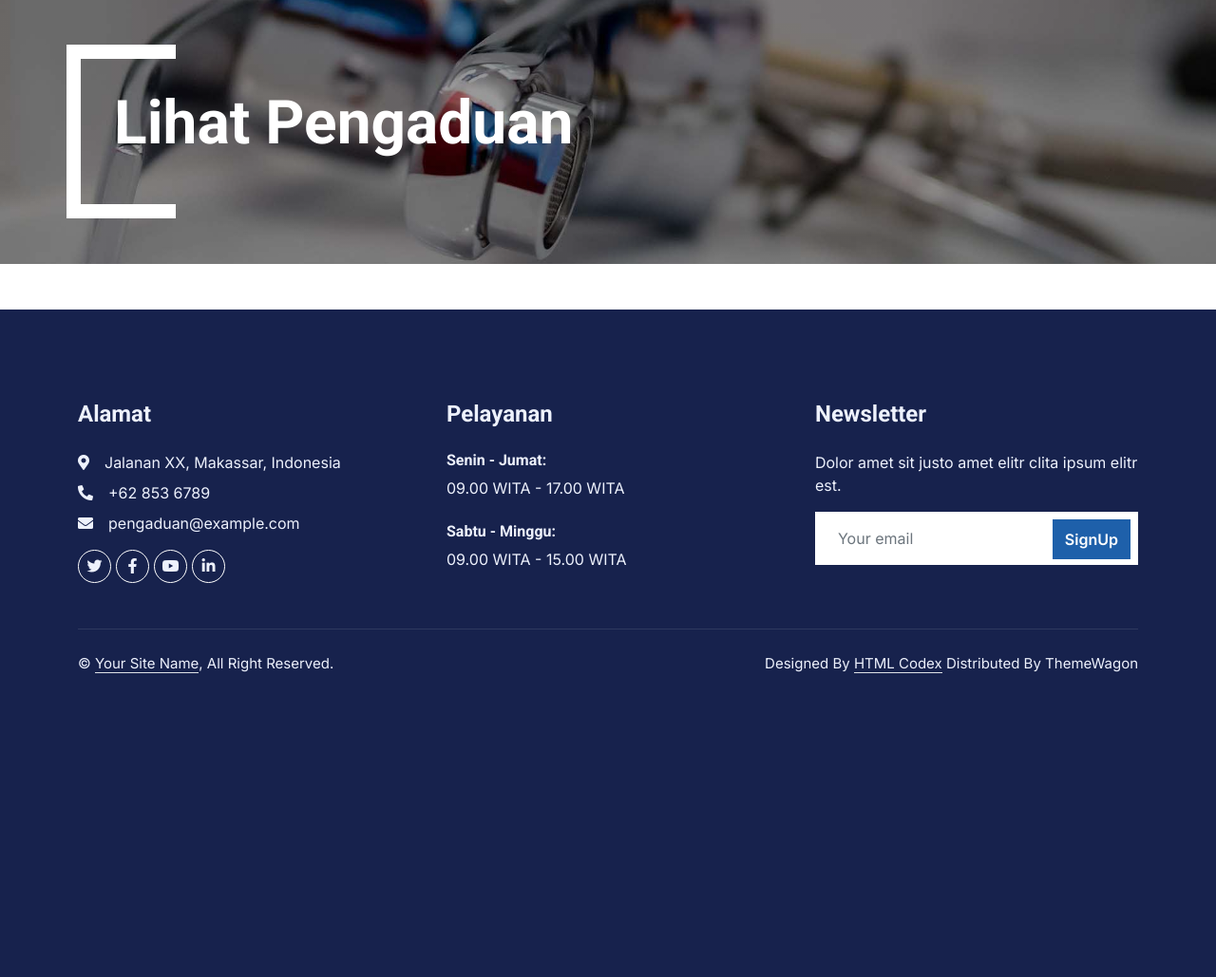
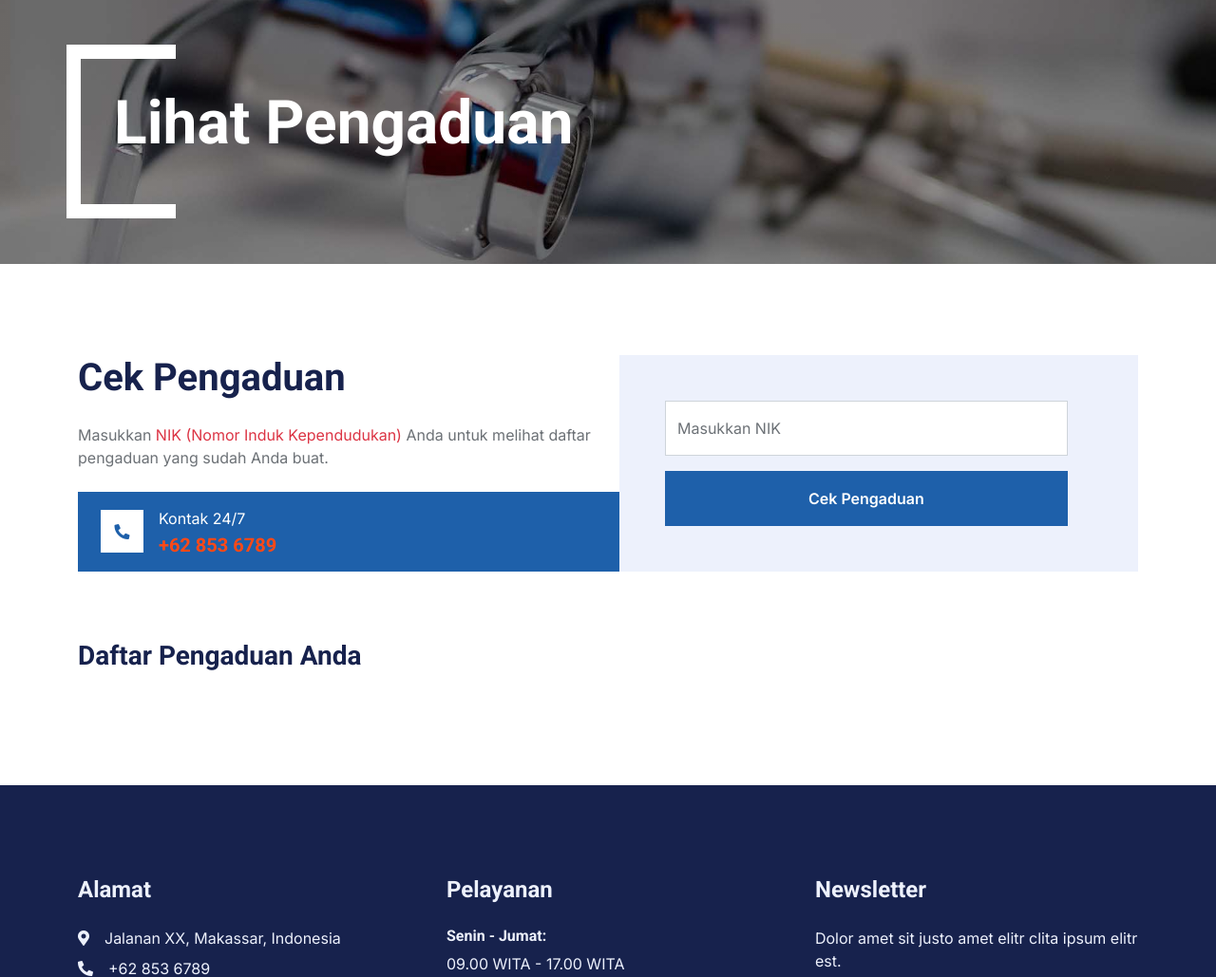
Before and after one commit to adermaulana/pengaduan, a PHP site: page /lihatpengaduan.php in a window 1280 px wide. Shown: the part 160-1189 px from the top of the page at 95% size. Before the commit the page ends 869 px from the top, so only its background shows below. Run offline with PHP 8.4, Linux system fonts and the light colour scheme; some libraries are stand-ins or nearby versions.

Commit message:
pengaduan

```diff
--- a/lihatpengaduan.php
+++ b/lihatpengaduan.php
@@ -1,3 +1,9 @@
+<?php
+
+include 'koneksi.php';
+
+?>
+
 <!DOCTYPE html>
 <html lang="en">
 
@@ -33,13 +39,7 @@
 </head>
 
 <body>
-    <!-- Spinner Start -->
-    <div id="spinner" class="show bg-white position-fixed translate-middle w-100 vh-100 top-50 start-50 d-flex align-items-center justify-content-center">
-        <div class="spinner-border text-primary" style="width: 3rem; height: 3rem;" role="status">
-            <span class="sr-only">Loading...</span>
-        </div>
-    </div>
-    <!-- Spinner End -->
+
 
 
     <!-- Topbar Start -->
@@ -112,12 +112,12 @@
     </div>
     <!-- Page Header End -->
 
-    <!-- <div class="container-xxl py-5">
+    <div class="container-xxl py-5">
     <div class="container">
         <div class="row g-4">
             <div class="col-md-6 wow fadeInUp" data-wow-delay="0.1s">
-                    <h1 class="mb-4">Laporan Pengaduan</h1>
-                    <p class="mb-4"> <span class="text-danger">Pastikan NIK (Nomor Induk Kependudukan) anda terdaftar di kecamatan XX</span> agar bisa melakukan pengaduan pada website pengaduan kecamatan XX. Halaman Cek NIK (Nomor Induk Kependudukan) bisa diakses disini<a href="nik.php"> Cek NIK</a>.</p>
+                <h1 class="mb-4">Cek Pengaduan</h1>
+                <p class="mb-4">Masukkan <span class="text-danger">NIK (Nomor Induk Kependudukan)</span> Anda untuk melihat daftar pengaduan yang sudah Anda buat.</p>
                 <div class="mt-4 mt-lg-0 me-lg-n4 py-3 px-4 bg-primary d-flex align-items-center">
                     <div class="d-flex flex-shrink-0 align-items-center justify-content-center bg-white" style="width: 45px; height: 45px;">
                         <i class="fa fa-phone-alt text-primary"></i>
@@ -130,54 +130,90 @@
             </div>
             <div class="col-md-6 wow fadeInUp" data-wow-delay="0.1s">
                 <div class="bg-light p-5 h-100 d-flex align-items-center">
-                        <form>
+                    <!-- Form untuk memasukkan NIK -->
+                    <form action="lihatpengaduan.php" method="POST">
                         <div class="row g-3">
                             <div class="col-12">
                                 <div class="form-floating">
-                                        <input type="text" class="form-control" id="nama" placeholder="Nama Anda">
-                                        <label for="name">Nama</label>
+                                    <input type="text" class="form-control" id="nik" name="nik" placeholder="NIK Anda" required>
+                                    <label for="nik">Masukkan NIK</label>
                                 </div>
                             </div>
                             <div class="col-12">
-                                    <div class="form-floating">
-                                        <input type="nik" class="form-control" id="nik" placeholder="NIK Anda">
-                                        <label for="nik">NIK</label>
-                                    </div>
-                                </div>
-                                <div class="col-12">
-                                    <div class="form-floating">
-                                        <input type="number" class="form-control" id="telepon" placeholder="Telepon">
-                                        <label for="subject">No. Telepon</label>
-                                    </div>
-                                </div>
-                                <div class="col-12">
-                                    <div class="form-floating">
-                                        <input type="text" class="form-control" id="alamat" placeholder="Alamat">
-                                        <label for="alamat">Alamat</label>
-                                    </div>
-                                </div>
-                                <div class="col-12">
-                                    <div class="form-floating">
-                                        <input type="text" class="form-control" id="alamat" placeholder="Alamat">
-                                        <label for="alamat">Alamat</label>
-                                    </div>
-                                </div>
-                                <div class="col-12">
-                                    <div class="form-floating">
-                                        <textarea class="form-control" placeholder="Isi Pengaduan" id="isi_pengaduan" style="height: 150px"></textarea>
-                                        <label for="laporan">Isi Pengaduan</label>
-                                    </div>
-                                </div>
-                                <div class="col-12">
-                                    <button class="btn btn-primary w-100 py-3" type="submit">Kirim Pengaduan</button>
+                                <button class="btn btn-primary w-100 py-3" type="submit">Cek Pengaduan</button>
                             </div>
                         </div>
                     </form>
                 </div>
             </div>
         </div>
+
+        <!-- Bagian untuk menampilkan hasil daftar pengaduan -->
+        <div class="row g-4 mt-5">
+            <div class="col-12">
+                <h3 class="mb-4">Daftar Pengaduan Anda</h3>
+                <div id="daftarPengaduan">
+                    <!-- Daftar pengaduan akan ditampilkan di sini setelah pencarian berdasarkan NIK -->
+                <?php
+                if (isset($_POST['nik'])) {
+                    $nik = $_POST['nik'];
+
+                    // Cek apakah NIK ada di dalam data masyarakat
+                    $cek_nik = mysqli_query($koneksi, "SELECT * FROM data_masyarakat WHERE nik = '$nik'");
+                    $jumlah_data = mysqli_num_rows($cek_nik);
+
+                    if ($jumlah_data > 0) {
+                        // Query untuk mendapatkan daftar pengaduan berdasarkan NIK
+                        $pengaduan = mysqli_query($koneksi,"
+                                                    SELECT pengaduan.*, kategori.nama as nama_kategori
+                                                    FROM pengaduan
+                                                    JOIN kategori ON pengaduan.id_kategori = kategori.id
+                                                    WHERE pengaduan.nik = '$nik'
+                                                ");
+
+                        if (mysqli_num_rows($pengaduan) > 0) {
+                            echo "<table class='table table-striped table-bordered'>";
+                            echo "<thead class='thead-dark'>";
+                            echo "<tr>";
+                            echo "<th>No</th>";
+                            echo "<th>Nama Pengadu</th>";
+                            echo "<th>NIK</th>";
+                            echo "<th>Kategori</th>";
+                            echo "<th>Isi Pengaduan</th>";
+                            echo "<th>Status</th>";
+                            echo "</tr>";
+                            echo "</thead>";
+                            echo "<tbody>";
+
+                            $no = 1; // Nomor urut
+                            while ($row = mysqli_fetch_assoc($pengaduan)) {
+                                echo "<tr>";
+                                echo "<td>" . $no++ . "</td>";
+                                echo "<td>" . $row['nama'] . "</td>";
+                                echo "<td>" . $row['nik'] . "</td>";
+                                echo "<td>" . $row['nama_kategori'] . "</td>";
+                                echo "<td>" . $row['isi_pengaduan'] . "</td>";
+                                echo "<td>" . $row['status'] . "</td>";
+                                echo "</tr>";
+                            }
+
+                            echo "</tbody>";
+                            echo "</table>";
+                        } else {
+                            echo "<div class='alert alert-warning' role='alert'>Tidak ada pengaduan yang ditemukan untuk NIK tersebut.</div>";
+                        }
+                    } else {
+                        echo "<div class='alert alert-danger' role='alert'>NIK tidak ditemukan dalam database masyarakat.</div>";
+                    }
+                }
+                ?>
+
                 </div>
-    </div>        -->
+            </div>
+        </div>
+    </div>
+</div>
+
 
     <!-- Footer Start -->
     <div class="container-fluid bg-dark text-light footer pt-5 mt-5 wow fadeIn" data-wow-delay="0.1s">
```
Also changed, not shown: carakerja.php (+16 -50 lines). Lines whose indentation alone changed are shown as unchanged.
